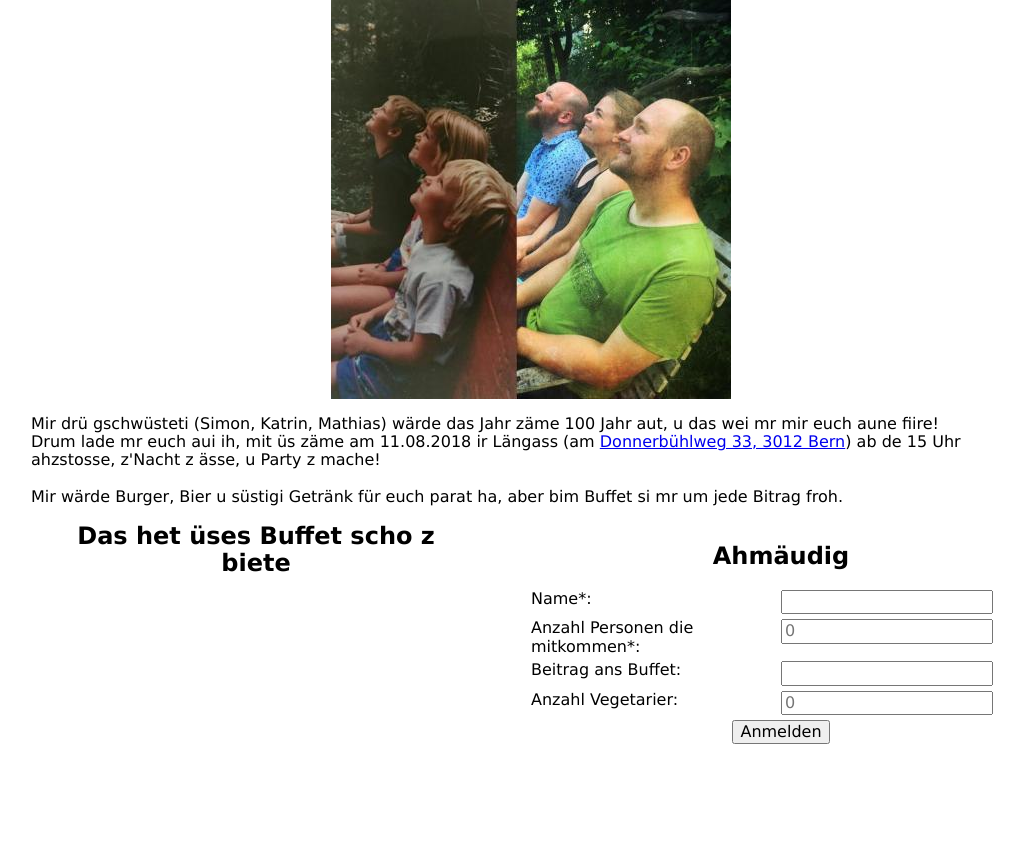
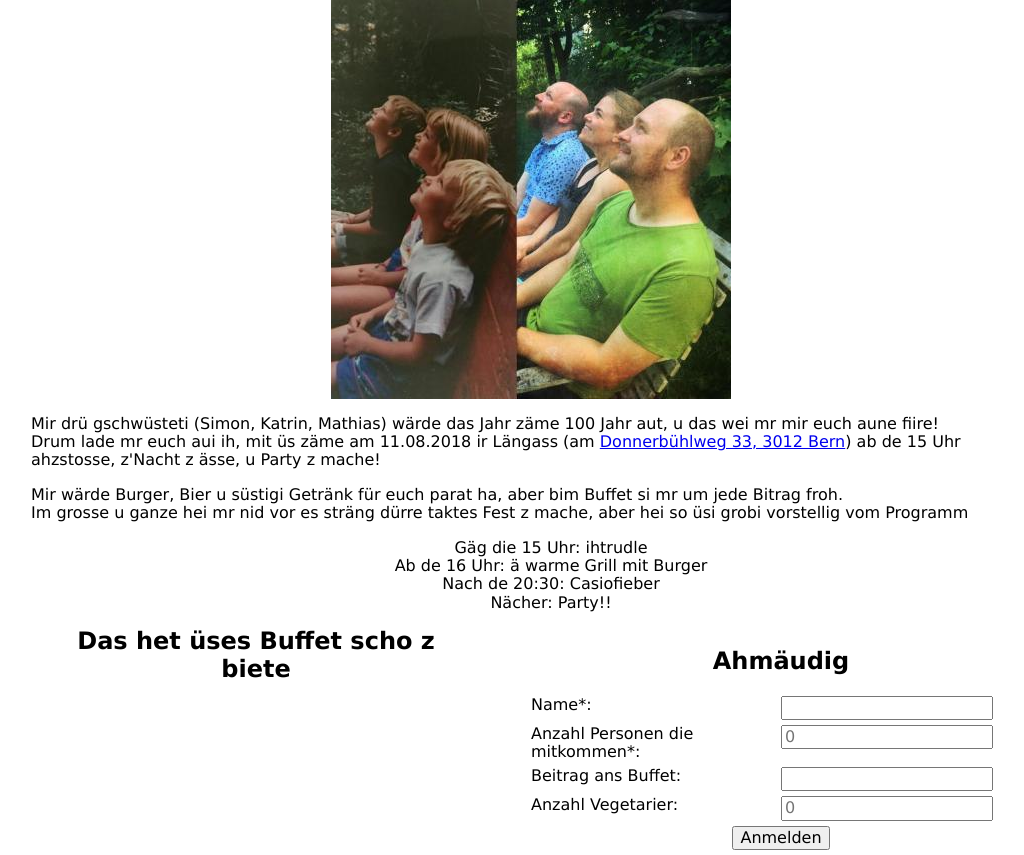
Before and after one commit to peschmae/100_jahre, a Flask app: page / in a window 1280 px wide. Shown: the part 81-936 px from the top of the page, without its empty margins (109-1133 px from the left). Before the commit the page ends 825 px from the top, so only its background shows below. Run offline with Flask 2, Linux system fonts and the light colour scheme; data that the repository does not hold is empty.

Commit message:
Add program

```diff
--- a/registration_page/static/style.css
+++ b/registration_page/static/style.css
@@ -18,6 +18,11 @@ section.content .banner{
     width: 400px;
     height: 400px;
     margin: 0 auto;
+}
+
+section.content div.intro ul.program {
+    text-align: center;
+    list-style-type: none;
 }
 
 section.content div.col-right,
--- a/registration_page/templates/index.html
+++ b/registration_page/templates/index.html
@@ -5,14 +5,33 @@
     <div class="banner">
         <img src="{{ url_for('static', filename='banner_small.jpg') }}" width="400" height="400">
     </div>
+    <div class="intro">
         <p>
             Mir drü gschwüsteti (Simon, Katrin, Mathias) wärde das Jahr zäme 100 Jahr aut, u das wei mr mir euch aune
             fiire!<br>
             Drum lade mr euch aui ih, mit üs zäme am 11.08.2018 ir Längass (am <a href="https://goo.gl/maps/CsdqREmTt6M2">
-        Donnerbühlweg 33, 3012 Bern</a>) ab de 15 Uhr ahzstosse, z'Nacht z ässe, u Party z mache!<br>
-        <br>
+            Donnerbühlweg 33, 3012 Bern</a>) ab de 15 Uhr ahzstosse, z'Nacht z ässe, u Party z mache!
+        </p>
+        <p>
             Mir wärde Burger, Bier u süstigi Getränk für euch parat ha, aber bim Buffet si mr um jede Bitrag froh.<br>
+            Im grosse u ganze hei mr nid vor es sträng dürre taktes Fest z mache, aber hei so üsi grobi vorstellig vom
+            Programm<br>
         </p>
+        <ul class="program">
+            <li>
+                Gäg die 15 Uhr: ihtrudle
+            </li>
+            <li>
+                Ab de 16 Uhr: ä warme Grill mit Burger
+            </li>
+            <li>
+                Nach de 20:30: Casiofieber
+            </li>
+            <li>
+                Nächer: Party!!
+            </li>
+        </ul>
+    </div>
     <div class="col-left">
         <h2>Das het üses Buffet scho z biete</h2>
         <ul>
```
Lines whose indentation alone changed are shown as unchanged.
